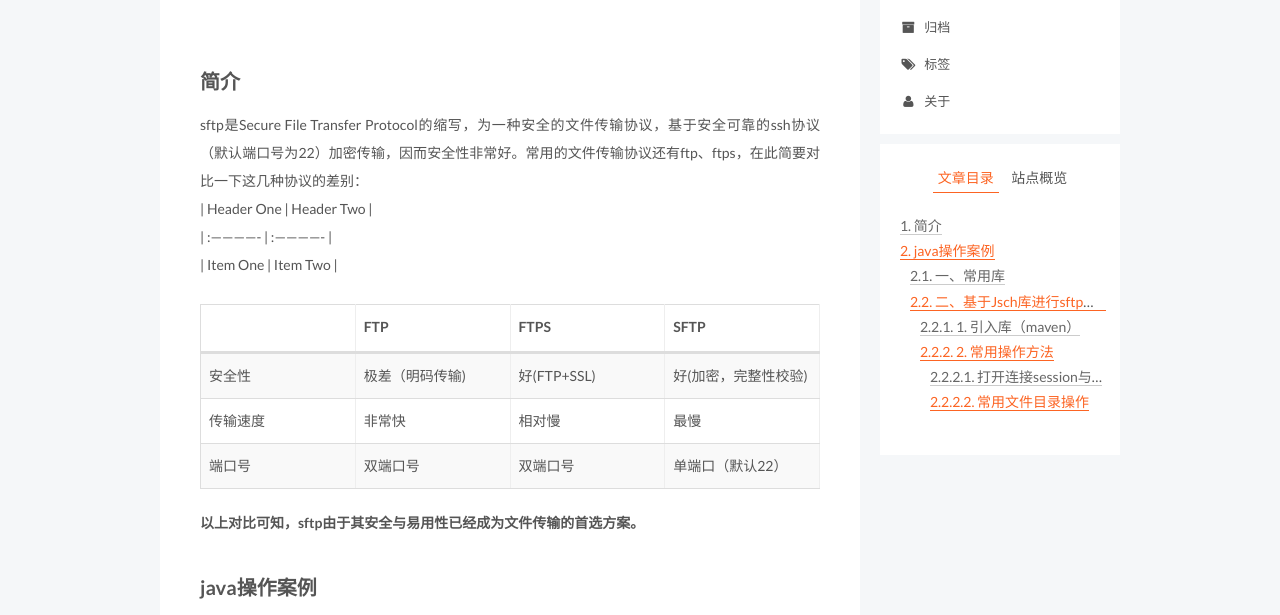
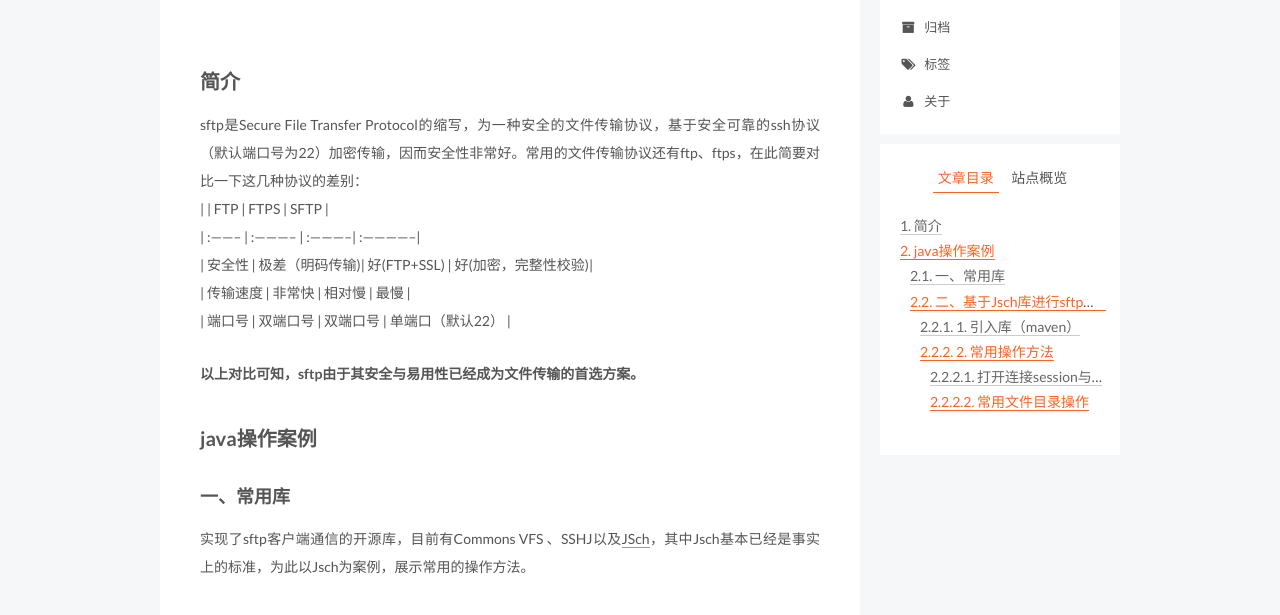
Before and after one commit to zenghaifei/zenghaifei.github.io, a plain HTML site: page 2017/01/08/sftp文件传输协议/index.html in a window 1280 px wide. Shown: the part 153-768 px from the top of the page. Drawn offline with Linux system fonts and the light colour scheme; a script that the page names is missing.

Commit message:
Site updated: 2017-01-15 19:45:02

```diff
--- a/2017/01/08/sftp文件传输协议/index.html
+++ b/2017/01/08/sftp文件传输协议/index.html
@@ -84,16 +84,16 @@
 
 
 
-<meta name="description" content="简介sftp是Secure File Transfer Protocol的缩写，为一种安全的文件传输协议，基于安全可靠的ssh协议（默认端口号为22）加密传输，因而安全性非常好。常用的文件传输协议还有ftp、ftps，在此简要对比一下这几种协议的差别：| Header One     | Header Two     || :————- | :————- || Item One       | I">
+<meta name="description" content="简介sftp是Secure File Transfer Protocol的缩写，为一种安全的文件传输协议，基于安全可靠的ssh协议（默认端口号为22）加密传输，因而安全性非常好。常用的文件传输协议还有ftp、ftps，在此简要对比一下这几种协议的差别：|           | FTP          | FTPS        | SFTP           || :——– | :———–">
 <meta property="og:type" content="article">
 <meta property="og:title" content="sftp文件传输协议">
 <meta property="og:url" content="https://zenghaifei.github.io/2017/01/08/sftp文件传输协议/index.html">
 <meta property="og:site_name" content="悠河">
-<meta property="og:description" content="简介sftp是Secure File Transfer Protocol的缩写，为一种安全的文件传输协议，基于安全可靠的ssh协议（默认端口号为22）加密传输，因而安全性非常好。常用的文件传输协议还有ftp、ftps，在此简要对比一下这几种协议的差别：| Header One     | Header Two     || :————- | :————- || Item One       | I">
-<meta property="og:updated_time" content="2017-01-15T11:43:00.000Z">
+<meta property="og:description" content="简介sftp是Secure File Transfer Protocol的缩写，为一种安全的文件传输协议，基于安全可靠的ssh协议（默认端口号为22）加密传输，因而安全性非常好。常用的文件传输协议还有ftp、ftps，在此简要对比一下这几种协议的差别：|           | FTP          | FTPS        | SFTP           || :——– | :———–">
+<meta property="og:updated_time" content="2017-01-15T11:44:46.000Z">
 <meta name="twitter:card" content="summary">
 <meta name="twitter:title" content="sftp文件传输协议">
-<meta name="twitter:description" content="简介sftp是Secure File Transfer Protocol的缩写，为一种安全的文件传输协议，基于安全可靠的ssh协议（默认端口号为22）加密传输，因而安全性非常好。常用的文件传输协议还有ftp、ftps，在此简要对比一下这几种协议的差别：| Header One     | Header Two     || :————- | :————- || Item One       | I">
+<meta name="twitter:description" content="简介sftp是Secure File Transfer Protocol的缩写，为一种安全的文件传输协议，基于安全可靠的ssh协议（默认端口号为22）加密传输，因而安全性非常好。常用的文件传输协议还有ftp、ftps，在此简要对比一下这几种协议的差别：|           | FTP          | FTPS        | SFTP           || :——– | :———–">
 
 
 
@@ -293,37 +293,7 @@
 
 
 
-        <h2 id="简介"><a href="#简介" class="headerlink" title="简介"></a>简介</h2><p>sftp是Secure File Transfer Protocol的缩写，为一种安全的文件传输协议，基于安全可靠的ssh协议（默认端口号为22）加密传输，因而安全性非常好。常用的文件传输协议还有ftp、ftps，在此简要对比一下这几种协议的差别：<br>| Header One     | Header Two     |<br>| :————- | :————- |<br>| Item One       | Item Two       |</p>
-<table>
-<thead>
-<tr>
-<th style="text-align:left"></th>
-<th style="text-align:left">FTP</th>
-<th style="text-align:left">FTPS</th>
-<th style="text-align:left">SFTP</th>
-</tr>
-</thead>
-<tbody>
-<tr>
-<td style="text-align:left">安全性</td>
-<td style="text-align:left">极差（明码传输)</td>
-<td style="text-align:left">好(FTP+SSL)</td>
-<td style="text-align:left">好(加密，完整性校验)</td>
-</tr>
-<tr>
-<td style="text-align:left">传输速度</td>
-<td style="text-align:left">非常快</td>
-<td style="text-align:left">相对慢</td>
-<td style="text-align:left">最慢</td>
-</tr>
-<tr>
-<td style="text-align:left">端口号</td>
-<td style="text-align:left">双端口号</td>
-<td style="text-align:left">双端口号</td>
-<td style="text-align:left">单端口（默认22）</td>
-</tr>
-</tbody>
-</table>
+        <h2 id="简介"><a href="#简介" class="headerlink" title="简介"></a>简介</h2><p>sftp是Secure File Transfer Protocol的缩写，为一种安全的文件传输协议，基于安全可靠的ssh协议（默认端口号为22）加密传输，因而安全性非常好。常用的文件传输协议还有ftp、ftps，在此简要对比一下这几种协议的差别：<br>|           | FTP          | FTPS        | SFTP           |<br>| :——– | :———– | :———–| :————–|<br>| 安全性     | 极差（明码传输)| 好(FTP+SSL)  | 好(加密，完整性校验)|<br>| 传输速度   | 非常快        |  相对慢       | 最慢           |<br>| 端口号     | 双端口号      | 双端口号      | 单端口（默认22） |</p>
 <p><strong>以上对比可知，sftp由于其安全与易用性已经成为文件传输的首选方案。</strong></p>
 <h2 id="java操作案例"><a href="#java操作案例" class="headerlink" title="java操作案例"></a>java操作案例</h2><h3 id="一、常用库"><a href="#一、常用库" class="headerlink" title="一、常用库"></a>一、常用库</h3><p>实现了sftp客户端通信的开源库，目前有Commons VFS 、SSHJ以及<a href="http://www.jcraft.com/jsch/" target="_blank" rel="external">JSch</a>，其中Jsch基本已经是事实上的标准，为此以Jsch为案例，展示常用的操作方法。</p>
 <h3 id="二、基于Jsch库进行sftp常用文件传输操作"><a href="#二、基于Jsch库进行sftp常用文件传输操作" class="headerlink" title="二、基于Jsch库进行sftp常用文件传输操作"></a>二、基于Jsch库进行sftp常用文件传输操作</h3><h4 id="1-引入库（maven）"><a href="#1-引入库（maven）" class="headerlink" title="1. 引入库（maven）"></a>1. 引入库（maven）</h4><p>在pom文件中引入如下依赖库：</p>
--- a/css/main.css
+++ b/css/main.css
@@ -1549,7 +1549,7 @@ pre .javascript .function {
   width: 4px;
   height: 4px;
   border-radius: 50%;
-  background: #8f5;
+  background: #009875;
 }
 .links-of-blogroll {
   font-size: 13px;
```
